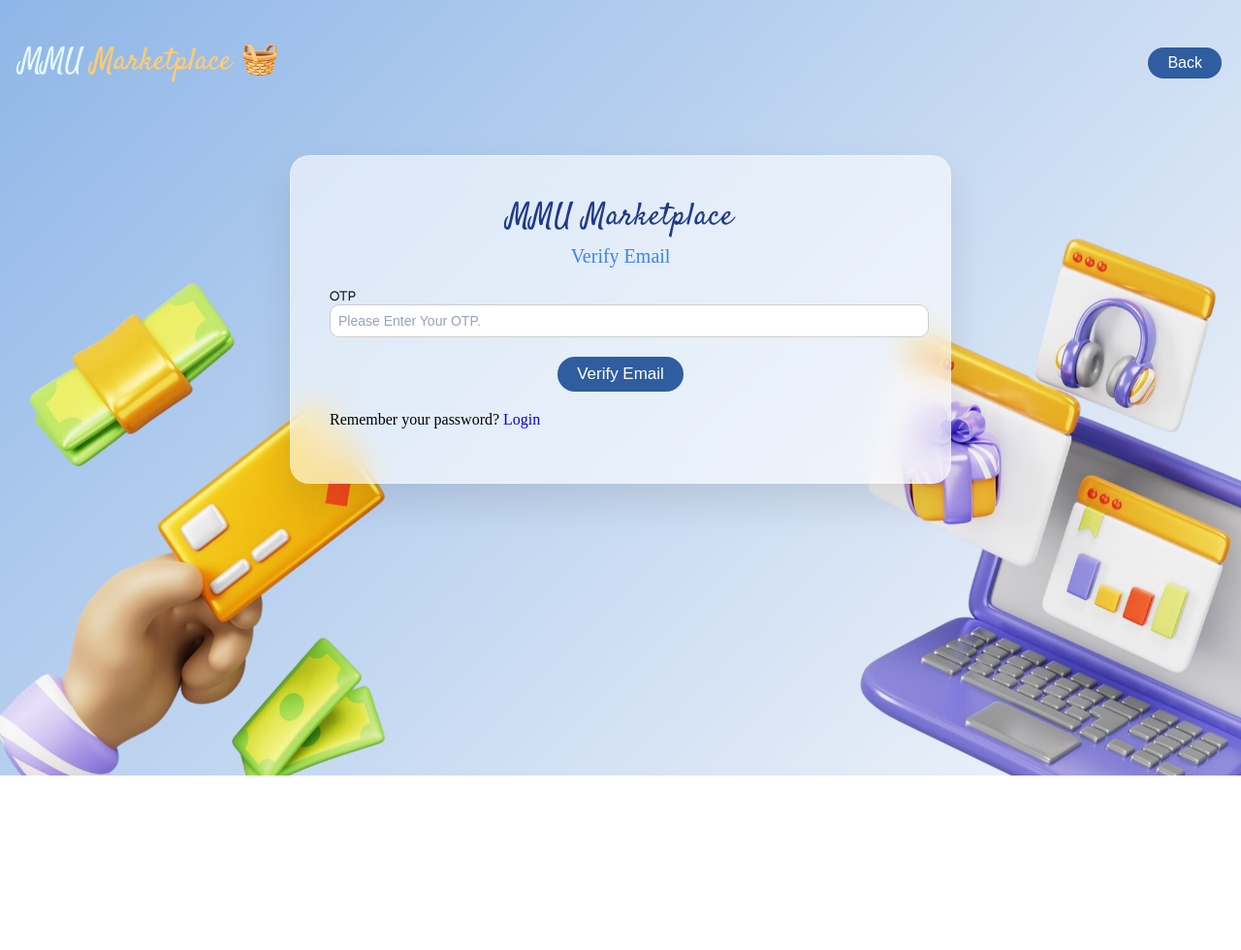
After one commit to S1ngggg/GitExercise-G062-, a Flask app: page /verifyemail in a window 1280 px wide. The commit adds this page. Shown: the whole page at 97% size. Run offline with Flask 3, Linux system fonts and the light colour scheme; some web fonts are replaced.

Commit message:
add features

```diff
--- a/app.py
+++ b/app.py
@@ -286,9 +286,6 @@ def register():
         confirm_password = request.form['confirm_password']
         gender = request.form['gender']
         role = request.form['role']
-        if role not in ('Seller', 'Buyer', 'Both'):
-            flash("Invalid role selected.")
-            return render_template("register.html")
 
         if password != confirm_password:
             flash("Password do not match")
@@ -304,25 +301,107 @@ def register():
 
         # if user exist redirect to login page
         if user:
+            conn.close()
             flash("Email or username already exists. Please Login!")
             return redirect(url_for('login'))
 
         # hash password befor storing into databse
         hashed_password = generate_password_hash(password)
-        register_time = datetime.now().strftime("%Y-%m-%d")
-        # inseert new user using hashed_password
-        cursor.execute("""
-            INSERT INTO user (email, username, password, gender, role, register_time)
-            VALUES(?, ?, ?, ?, ?,?)
-            """, (email, username, hashed_password, gender, role, register_time))  # insert user data using ?
-        conn.commit()  # save change to the database
+        session['register_user'] = {"email": email,
+                                    "username": username,
+                                    "password": hashed_password,
+                                    "gender": gender,
+                                    "role": role,
+                                    "register_time": datetime.now().strftime("%Y-%m-%d")
+                                    }
+
+        otp = str(random.randint(100000, 999999))
+        session['otp'] = otp  # store otp in session to compare later
+        session['otp_expiry'] = (datetime.now() + timedelta(minutes=10)).strftime(
+                '%Y-%m-%d %H:%M:%S')
+
+        msg = Message("Email Verification OTP", sender=app.config['MAIL_USERNAME'], recipients=[
+                          email])  # create email message
+            # get username from database result, index 2 is username column
+        msg.html = f"""
+<html>
+    <body>
+        <p>Dear {username},</p>
+
+        <p>🔐Your One-Time Password (OTP) is:</p>
+
+        <h3><b>{otp}</b></h3>
+
+        <p>It will expire in 10 minutes.</p>
+
+        <p>Thank you.</p>
+    </body>
+</html>
+"""
+        mail.send(msg)
+
         conn.close()
 
-        # after successful jump to login page
-        flash("Register successful! Please login.")
-        return redirect(url_for('login'))
+        flash("OTP sent to your email. Please check your inbox.")
+        return redirect(url_for('verifyemail'))
 
     return render_template("register.html")
+
+@app.route("/verifyemail", methods=['GET', 'POST'])
+def verifyemail():
+    if request.method == 'POST':
+
+        user_otp = request.form['otp']
+        stored_otp = session.get('otp')
+        expiry_time = session.get('otp_expiry')
+
+        # session expired or no otp in session
+        if not stored_otp or not expiry_time:
+            flash("No OTP found. Please request a new OTP.")
+            return redirect(url_for('register'))
+
+        # otp expired
+        if datetime.now() > datetime.strptime(expiry_time, '%Y-%m-%d %H:%M:%S'):
+            session.pop('otp', None)
+            session.pop('otp_expiry', None)
+            session.pop('register_user', None)
+            flash("OTP has expired. Please request a new OTP.")
+            return redirect(url_for('register'))
+        # otp correct
+        if user_otp == stored_otp:
+            user = session.get("register_user")
+
+            if not user:
+                flash("Registration session has expired. Please register again.")
+                return redirect(url_for("register"))
+
+            conn = sqlite3.connect('database.db')  # connect to sqlite database
+            cursor = conn.cursor()
+            # inseert new user using hashed_password
+            cursor.execute("""
+                INSERT INTO user (email, username, password, gender, role, register_time)
+                VALUES(?, ?, ?, ?, ?,?)
+                """, (user["email"],
+                    user["username"],
+                    user["password"],
+                    user["gender"],
+                    user["role"],
+                    user["register_time"]))  # insert user data using ?
+            conn.commit()  # save change to the database
+            conn.close()
+            # clear otp after success verify
+            session.pop('otp', None)
+            session.pop('otp_expiry', None)
+            session.pop('register_user', None)
+            flash("Register successful! Please login.")
+            # redirect to reset password page and pass email to identify which user is resetting password
+            return redirect(url_for('login'))
+
+        else:
+            flash("Invalid OTP. Please try again.")
+            return redirect(url_for('verifyemail'))
+
+    return render_template("verifyemail.html")
 
 
 @app.route("/login", methods=['GET', 'POST'])
@@ -708,11 +787,10 @@ def profile():
     cursor = connect.cursor()
     cursor.execute("SELECT * FROM user WHERE id = ?", (user_id,))
     user = cursor.fetchone()
-    column = user
-    filled = sum(1 for f in column if f and str(f).strip() != "" and str(
-        # count how many column r fill inside user table
-        f).strip().lower() != "none")
-    total = len(column)
+    profile_column = [ user["username"], user["email"], user["phone_num"], user["role"], user["gender"], user["address"]]
+    filled = sum(1 for f in profile_column
+                 if f and str(f).strip() != "" and str(f).strip().lower() != "none")
+    total = len(profile_column)
     percentage = int((filled/total)*100)
     cursor.execute(
         """SELECT * FROM activity WHERE user_id =? ORDER BY activity_time DESC LIMIT 5""", (user_id,))  # DESC = descending (newest first) only get the 7 latest activity
@@ -720,7 +798,7 @@ def profile():
     recent_activity = cursor.fetchall()
     connect.close()
 
-    return render_template("user_profile.html", username=user["username"] if user else '', email=user["email"] if user else '', phone_num=user["phone_num"] if user else '', role=user["role"] if user else '', gender=user["gender"] if user else '', login_count=user["login_count"] if user else '0', profile_image=user["profile_image"]if user else None, percentage=percentage, register_time=user["register_time"]if user and user["register_time"] else 'Not Recorded', recent_activity=recent_activity)
+    return render_template("user_profile.html", username=user["username"], email=user["email"], phone_num=user["phone_num"], role=user["role"], gender=user["gender"], login_count=user["login_count"] or 0, profile_image=user["profile_image"]if user else None, percentage=percentage, register_time=user["register_time"]if user and user["register_time"] else 'Not Recorded', recent_activity=recent_activity)
 
 
 @app.route("/my_reports")
--- a/templates/setting.html
+++ b/templates/setting.html
@@ -91,7 +91,7 @@
                     </div>
                     <div class="input-group">
                         <label for="email">Email 📧:</label>
-                        <input type="email" id="email" name="email" value="{{ email or '' }}" placeholder="None">
+                        <input type="email" id="email" name="email" value="{{ email or '' }}" placeholder="None" readonly>
                     </div>
                 </div>
                 <div class="input-row">
--- /dev/null
+++ b/templates/verifyemail.html
@@ -0,0 +1,59 @@
+<!DOCTYPE html>
+<html lang="en">
+<head>
+    <meta charset="UTF-8">
+    <meta name="viewport" content="width=device-width, initial-scale=1.0">
+    <title>Verify Email</title>
+    <link rel="stylesheet" href="/css/layout.css">
+</head>
+<body class="check-otp-page">
+    {% with messages = get_flashed_messages()%}
+        {% if messages%}
+            <div class="flash" id="flash-message">
+                {%for msg in messages%}
+                    <p>{{msg}}</p>
+                {%endfor%}
+            </div>
+        {%endif%}
+    {%endwith%}
+
+    <div class="background-color"></div>
+    <div class="background-img"></div>
+
+    <header>
+        <h1 class="title">MMU <span class="highlight">Marketplace 🧺</span></h1>
+        <div class="navigation">
+            <a href="{{url_for('home')}}">
+                <button>Back</button>
+            </a>
+        </div>
+    </header>
+
+    <div class="check-otp-container">
+        <div class="check-otp">
+            <h2>MMU Marketplace</h2>
+            <h3>Verify Email</h3>
+            <form method="POST" action="{{url_for('verifyemail')}}">
+                <div class="input-column">
+                    <div class="input-grp">
+                        <label>OTP</label>
+                        <input type="text" name="otp" placeholder="Please Enter Your OTP." minlength="6" maxlength="6" required>
+                    </div>
+
+                    <button type="submit" class="check-otp-button">Verify Email</button>
+
+                    <div class="login-link">
+                        <p>Remember your password? <a href="{{url_for('login')}}"> Login</a></p>
+                    </div>
+                </div>
+            </form>
+        </div>
+    </div>
+
+<script>
+    //setTimeout()waits for 3000milliseconds(3s) then hide the flash message
+setTimeout(() => document.getElementById('flash-message').style.display = 'none',3000);
+</script>
+
+</body>
+</html>
```
